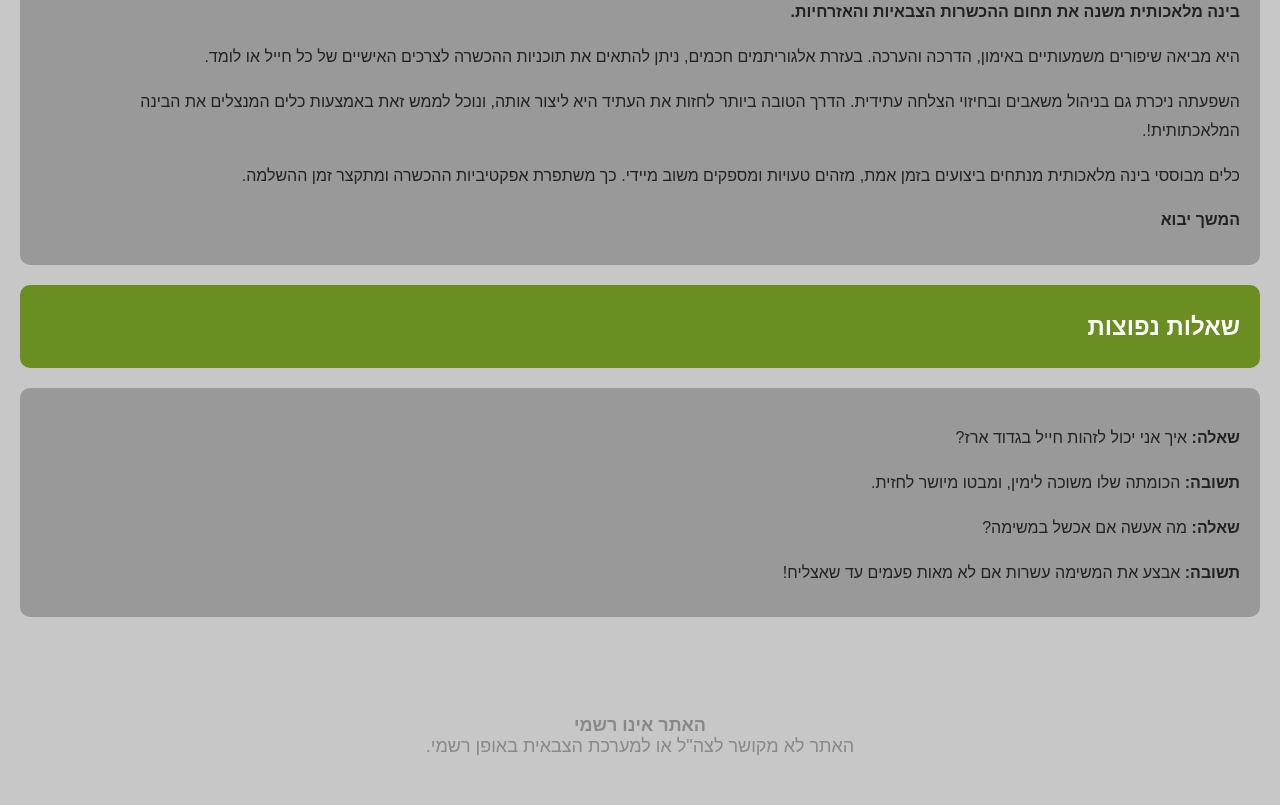
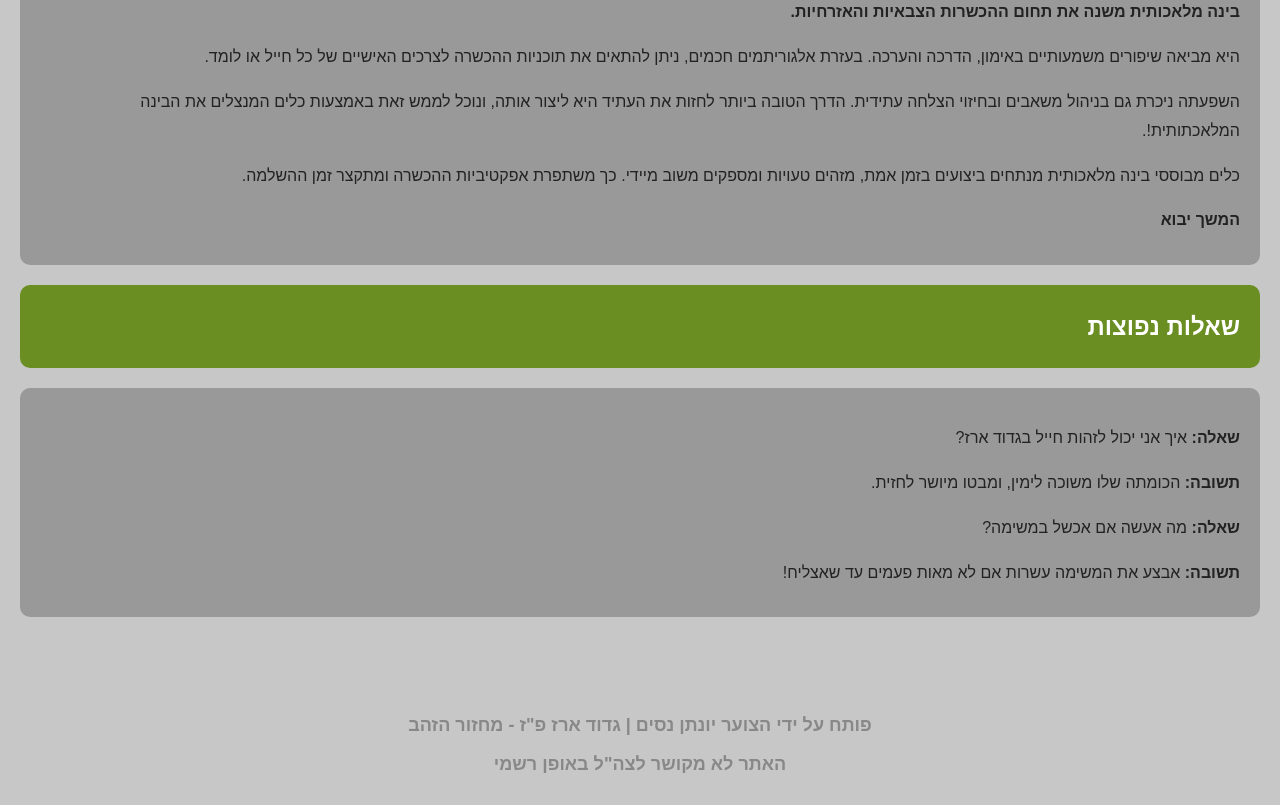
Before and after one commit to Bahadachat/bahadachat.github.io, a plain HTML site: page index.html in a window 1280 px wide. Shown: the part 1472-2277 px from the top of the page. Drawn offline with Linux system fonts and the light colour scheme.

Commit message:
Update ui

```diff
--- a/index.html
+++ b/index.html
@@ -17,7 +17,7 @@
         /* Banner Section */
         #banner {
             background-image: url('res/Bahad_1_Officers_training_academy.jpg');
-            background-size: contain;
+            background-size: cover;
             background-position: center;
             background-repeat: no-repeat;
             height: 600px;
@@ -133,8 +133,10 @@
     <!-- Footer Section -->
     <footer>
         <p>
-            <strong>האתר אינו רשמי</strong><br>
-            האתר לא מקושר לצה"ל או למערכת הצבאית באופן רשמי.
+            <strong>פותח על ידי הצוער יונתן נסים | גדוד ארז פ"ז - מחזור הזהב</strong><br>
+        </p>
+        <p>
+            <strong>האתר לא מקושר לצה"ל באופן רשמי</strong><br>
         </p>
     </footer>
 
```
